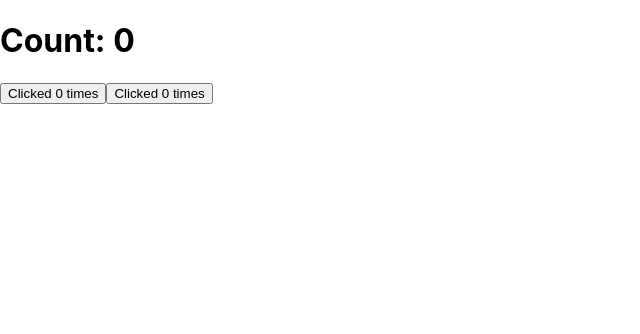
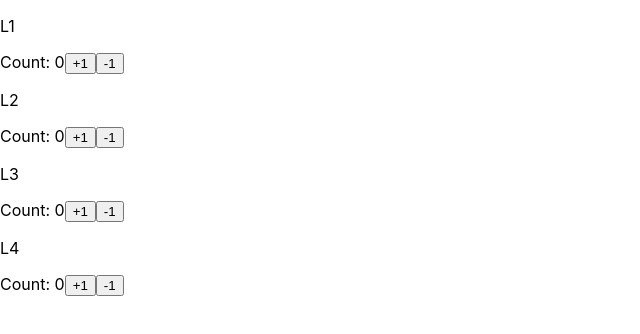
Before and after one commit to Allsnowyo7/ScoutingApp, a React (Create React App) app: page / in a window 1280 px wide. Shown: the top 334 px of the page, without its empty margins (0-640 px from the left). Built offline with nearby package versions, Linux system fonts and the light colour scheme.

Commit message:
moved add/sub into Button

```diff
--- a/src/App.js
+++ b/src/App.js
@@ -1,15 +1,8 @@
 import logo from './logo.svg';
 import './App.css';
 import { useState } from 'react';
-function Button({count, onClick}) {
-   return (
-    <button onClick={onClick}>
-      Clicked {count} times
-    </button>
-  );
-}
-function App() {
- const [count, setCount] = useState(0);
+function ScoreButton() {
+  const [count, setCount] = useState(0);
 
   function add() {
     setCount(count + 1);
@@ -18,11 +11,31 @@ function App() {
     setCount(count - 1);
   }
 
+   return (
+    <div>
+      <p1>Count: {count}</p1>
+    <button onClick={add}>
+      +1
+    </button>
+     <button onClick={sub}>
+      -1
+    </button>
+    </div>
+  );
+}
+function App() {
+
+
   return (
     <div>
-      <h1>Count: {count} </h1>
-      <Button count={count} onClick={add} />
-      <Button count={count} onClick={sub} />
+      <p>L1</p>
+      <ScoreButton/>
+      <p>L2</p>
+      <ScoreButton/>
+      <p>L3</p>
+      <ScoreButton/>
+      <p>L4</p>
+      <ScoreButton/>
     </div>
   );
 }
```
